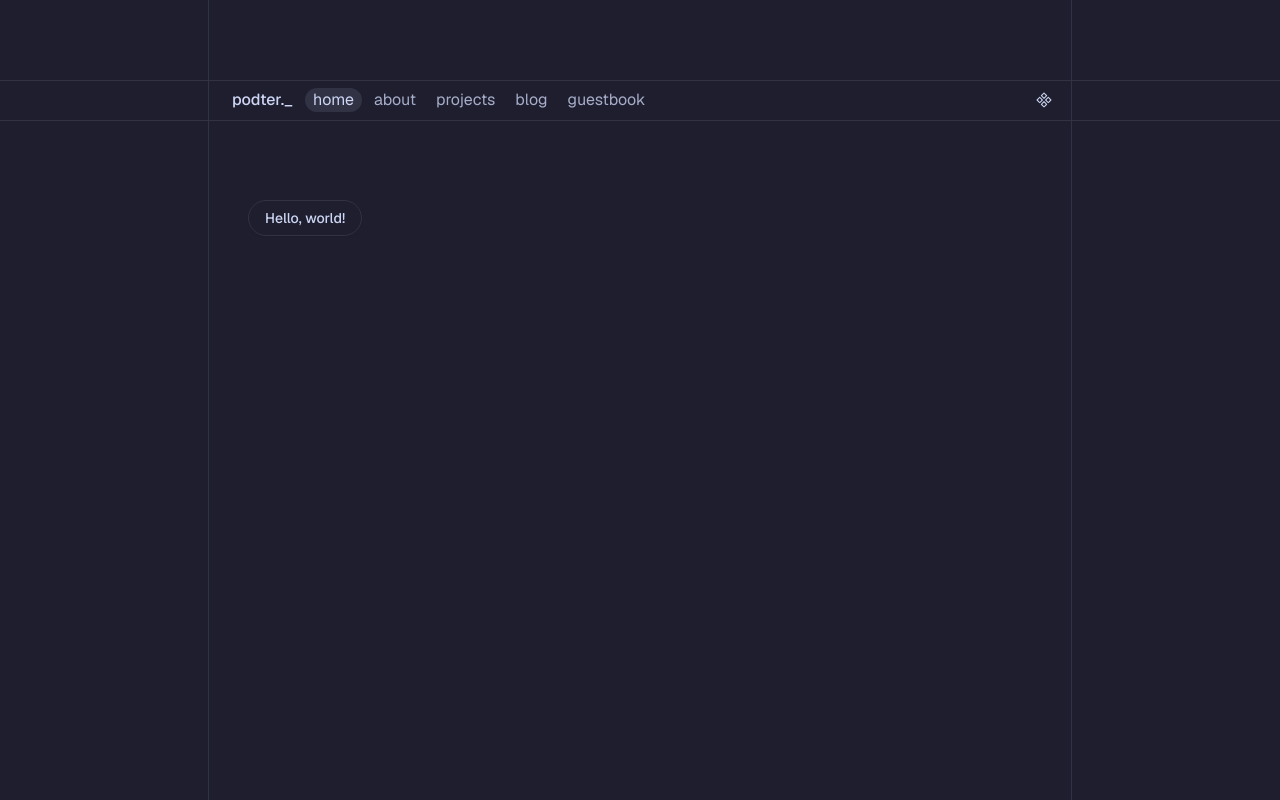
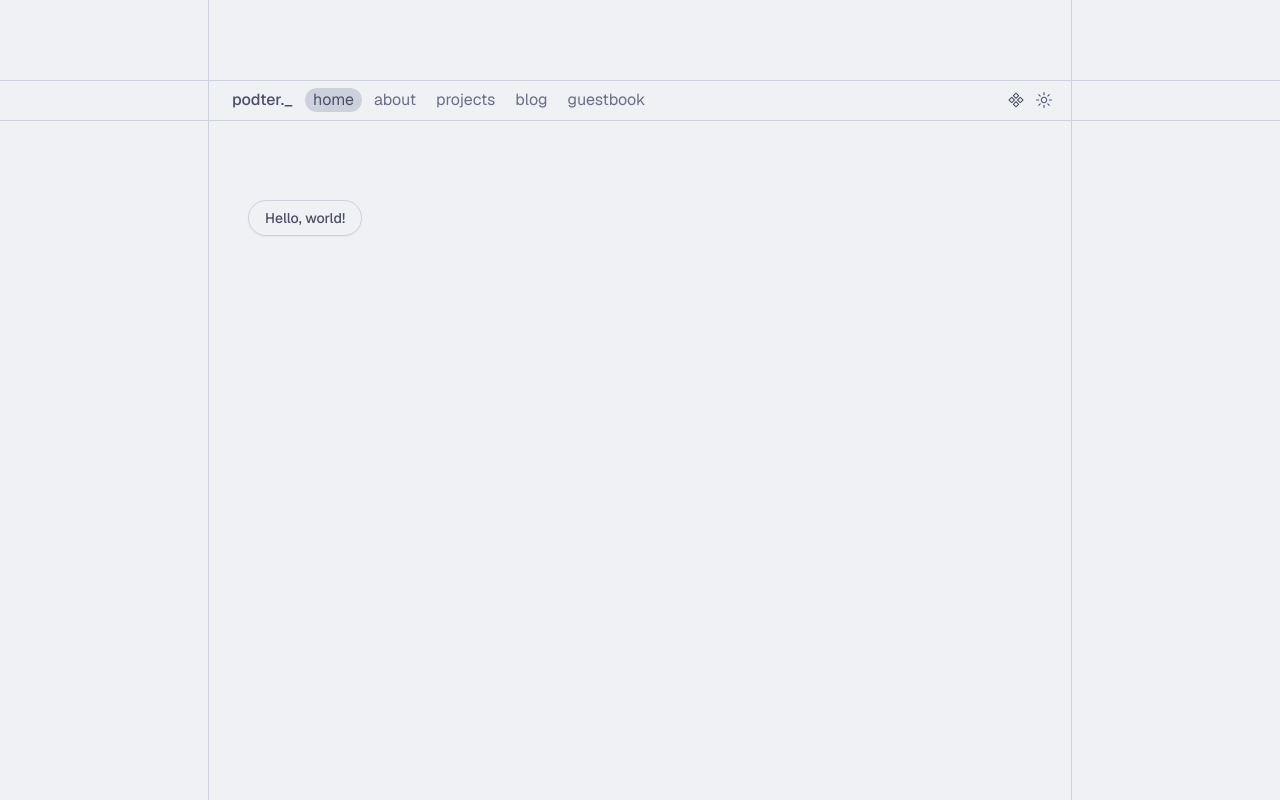
Before and after one commit to Podter/podter-website-old, a Next.js app: page / in a window 1280 px wide. Built offline with nearby package versions, Linux system fonts and the light colour scheme.

Commit message:
added theme switch

```diff
--- a/app/_components/navbar/navbar.tsx
+++ b/app/_components/navbar/navbar.tsx
@@ -3,6 +3,7 @@ import { Component1Icon } from "@radix-ui/react-icons";
 
 import { Button } from "~/components/ui/button";
 import Menu from "./menu";
+import ThemeSwitch from "./theme-switch";
 
 export default function Navbar() {
   return (
@@ -18,9 +19,12 @@ export default function Navbar() {
           <Menu />
         </nav>
       </div>
-      <Button size="icon" className="h-6 w-6" variant="ghost">
-        <Component1Icon className="h-4 w-4" width={16} height={16} />
-      </Button>
+      <div className="flex h-full items-center justify-end gap-1">
+        <Button size="icon" className="h-6 w-6" variant="ghost">
+          <Component1Icon className="h-4 w-4" width={16} height={16} />
+        </Button>
+        <ThemeSwitch />
+      </div>
     </header>
   );
 }
--- /dev/null
+++ b/app/_components/navbar/theme-switch.tsx
@@ -0,0 +1,31 @@
+"use client";
+
+import { useCallback } from "react";
+import { MoonIcon, SunIcon } from "@radix-ui/react-icons";
+import { useTheme } from "next-themes";
+
+import { Button } from "~/components/ui/button";
+
+export default function ThemeSwitch() {
+  const { resolvedTheme: theme, setTheme } = useTheme();
+
+  const toggleTheme = useCallback(() => {
+    if (theme === "dark") {
+      setTheme("light");
+    } else {
+      setTheme("dark");
+    }
+  }, [setTheme, theme]);
+
+  return (
+    <Button
+      size="icon"
+      className="h-6 w-6"
+      variant="ghost"
+      onClick={toggleTheme}
+    >
+      <SunIcon className="h-4 w-4 dark:hidden" width={16} height={16} />
+      <MoonIcon className="hidden h-4 w-4 dark:block" width={16} height={16} />
+    </Button>
+  );
+}
--- a/app/layout.tsx
+++ b/app/layout.tsx
@@ -3,6 +3,7 @@ import type { PropsWithChildren } from "react";
 import { GeistSans } from "geist/font/sans";
 
 import { cn } from "~/lib/utils";
+import { ThemeProvider } from "~/providers/theme-provider";
 import Borders from "./_components/borders";
 import Navbar from "./_components/navbar";
 
@@ -22,9 +23,11 @@ export default function RootLayout({ children }: PropsWithChildren) {
           GeistSans.className,
         )}
       >
-        <Navbar />
-        <main className="mb-16 flex flex-col px-4 md:mx-6">{children}</main>
-        <Borders />
+        <ThemeProvider attribute="class" defaultTheme="system" enableSystem>
+          <Navbar />
+          <main className="mb-16 flex flex-col px-4 md:mx-6">{children}</main>
+          <Borders />
+        </ThemeProvider>
       </body>
     </html>
   );
--- a/package.json
+++ b/package.json
@@ -20,6 +20,7 @@
     "framer-motion": "^10.18.0",
     "geist": "^1.2.1",
     "next": "14.0.5-canary.59",
+    "next-themes": "^0.2.1",
     "react": "^18",
     "react-dom": "^18",
     "tailwind-merge": "^2.2.0"
--- /dev/null
+++ b/providers/theme-provider.ts
@@ -0,0 +1,3 @@
+"use client";
+
+export { ThemeProvider } from "next-themes";
```
Also changed, not shown: 1 other file (tests, documents, lock files or other folders).
